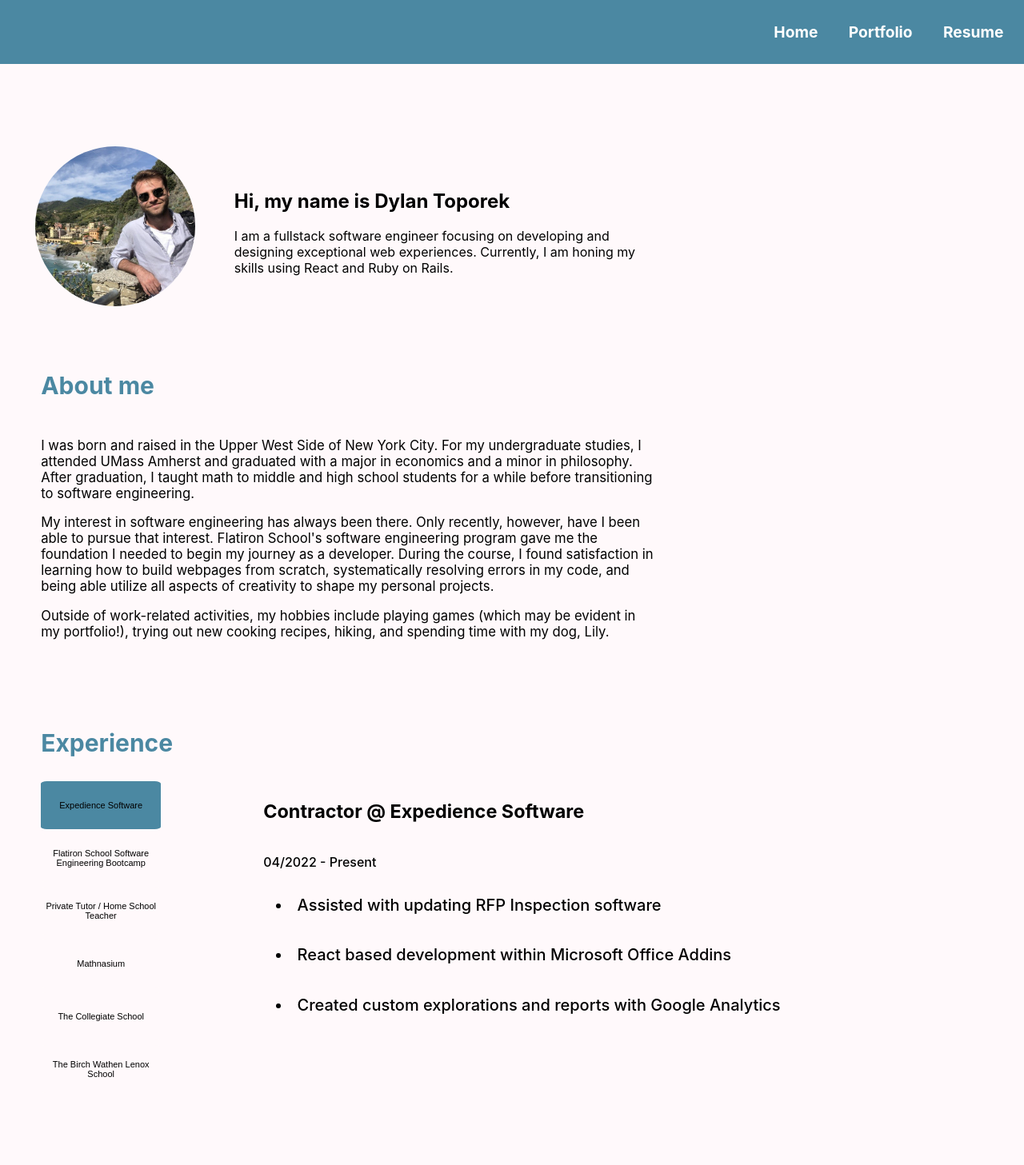
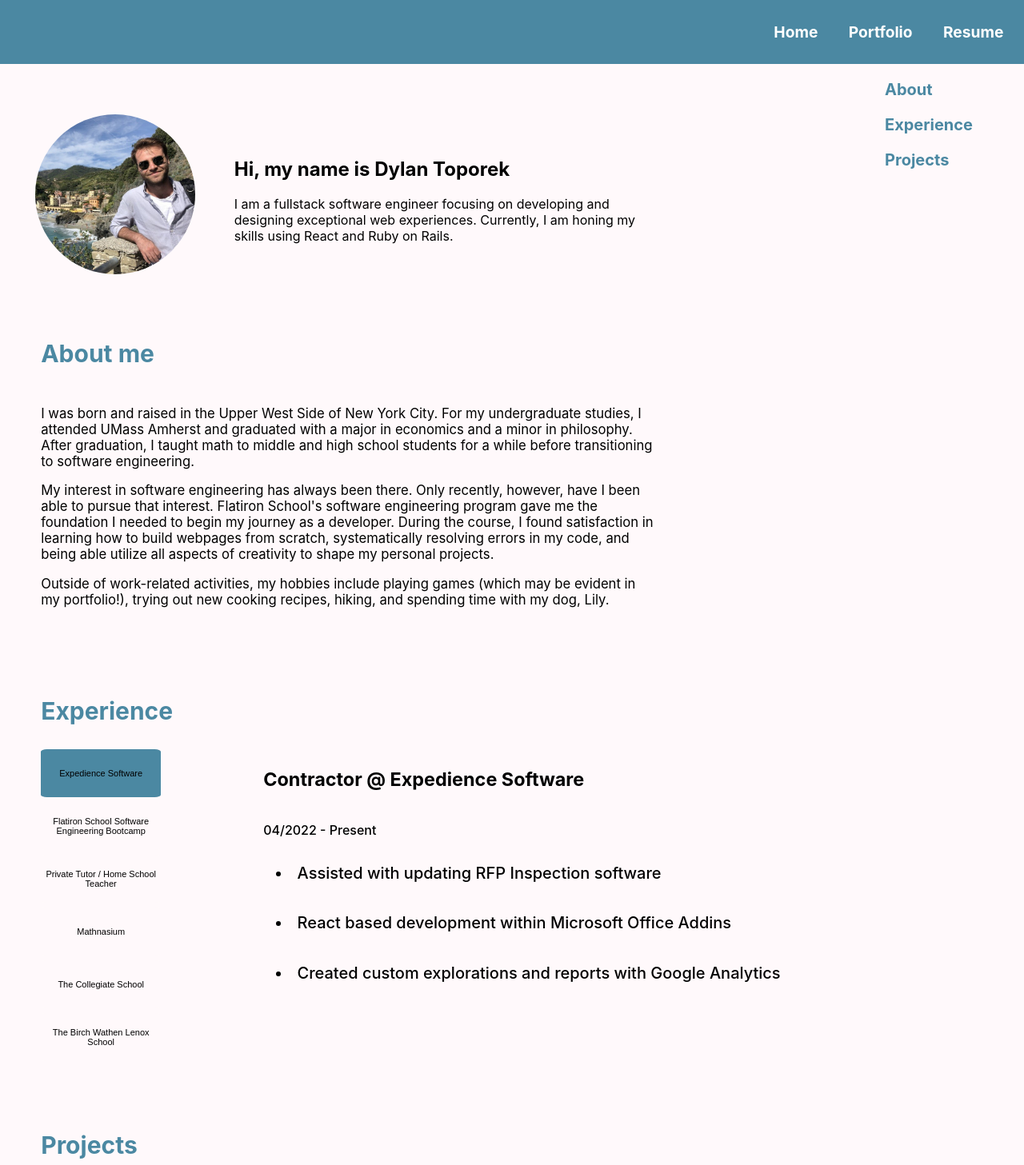
Before and after one commit to dylantoporek/portfolio-project, a React (Create React App) app: page / in a window 1280 px wide. Shown: the top 1457 px of the page at 80% size. Built offline with nearby package versions, Linux system fonts and the light colour scheme.

Commit message:
home nav added

```diff
--- a/src/App.css
+++ b/src/App.css
@@ -139,12 +139,28 @@
   background-color: #FFF9FB;
 }
 
+#home-page-nav{
+  display: flex;
+  position: fixed;
+  align-self: flex-end;
+  top: 10%;
+  z-index: 100;
+  color: #4B88A2;
+  font-weight: bolder;
+  font-size: 20px;
+  padding-right: 5%;
+}
+
+.page-nav{
+  cursor: pointer;
+}
+
 
 #home-intro{
   position: relative;
   align-self: flex-start;
   width: 80%;
-  top: 15%;
+  top: 10%;
   display: flex;
   flex-direction: row;
   justify-content: flex-start;
@@ -166,7 +182,7 @@
   align-self: flex-start;
   word-wrap: normal;
   width: 100%;
-  top: 15%;
+  top: 10%;
   display: flex;
   flex-direction: column;
   justify-content: flex-start;
@@ -199,7 +215,7 @@
   align-self: flex-start;
   word-wrap: normal;
   width: 100%;
-  top: 15%;
+  top: 10%;
   display: flex;
   flex-direction: column;
   justify-content: flex-start;
@@ -215,7 +231,7 @@
   align-self: flex-start;
   word-wrap: normal;
   width: 100%;
-  top: 15%;
+  top: 10%;
   display: flex;
   flex-direction: column;
   justify-content: flex-start;
--- a/src/components/PageNav.js
+++ b/src/components/PageNav.js
@@ -1,9 +1,30 @@
 import React from "react";
 
 function PageNav(){
+
+    function findMySection(e){
+        console.log(e.target.id)
+        if(e.target.id === 'About'){
+            const section = document.querySelector( '#home-container' );
+            section.scrollIntoView( { behavior: 'smooth', block: 'start' } );
+        }
+        if(e.target.id === 'Experience'){
+            const section = document.querySelector( '#home-experience' );
+            section.scrollIntoView( { behavior: 'smooth', block: 'start' } );
+        }
+        if(e.target.id === 'Projects'){
+            const section = document.querySelector( '#home-projects' );
+            section.scrollIntoView( { behavior: 'smooth', block: 'start' } );
+        }
+    }
+    const pageNavHelper = <div>
+        <p className="page-nav" id='About' onClick={findMySection}>About</p>
+        <p className="page-nav" id='Experience' onClick={findMySection}>Experience</p>
+        <p className="page-nav" id='Projects' onClick={findMySection}>Projects</p>
+    </div>
     return (
         <div>
-
+            {pageNavHelper}
         </div>
     )
 }
--- a/src/components/Pages/Home.js
+++ b/src/components/Pages/Home.js
@@ -33,7 +33,7 @@ function Home({changePage}){
              stage: 'Development',
          },
          {
-            title: 'Enduracne Lactate Analyzer',
+            title: 'Endurance Lactate Analyzer',
             image: lactate,
             description: 'A conceptual fitness app for althetes to track and measure their blood lactate levels while training.',
             link: 'https://serene-spire-65012.herokuapp.com/',
@@ -95,6 +95,10 @@ function Home({changePage}){
 
     return (
         <div id='home-container'>
+
+            <div id='home-page-nav'>
+                <PageNav/>
+            </div>
 
             <div id='home-intro'>
                 <div id='home-page-img'>
```
